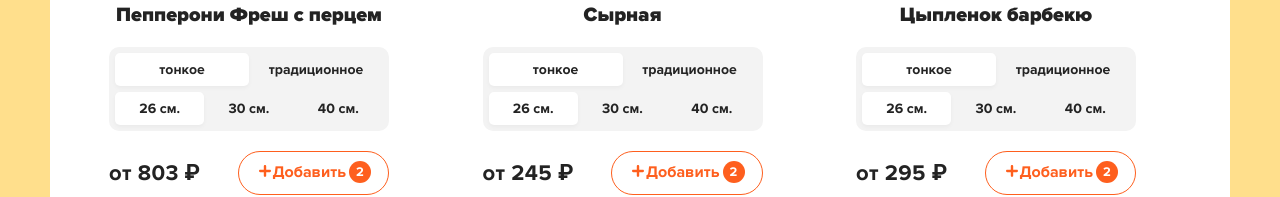
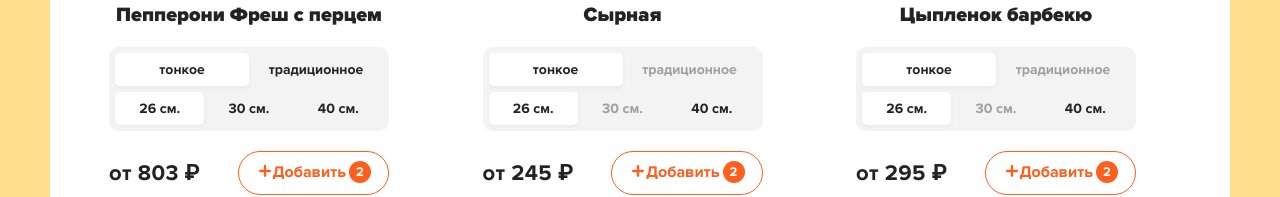
Before and after one commit to uyopon/react-pizza, a React (Create React App) app: page / in a window 1280 px wide. Shown: the part 565-762 px from the top of the page. Built offline with nearby package versions, Linux system fonts and the light colour scheme.

Commit message:
className={classNames

```diff
--- a/src/components/PizzaBlock.jsx
+++ b/src/components/PizzaBlock.jsx
@@ -7,12 +7,12 @@ function PizzaBlock({ imageUrl, name, price, sizes, types }) {
     const sizesNames = [26, 30, 40]
     const typesNames = [0, 1]
 
-    const [activeSize, setActiveSize] = React.useState(0) //create useState before return after function
-    function setsize(index) {
-        setActiveSize(index)
+    const [activeSize, setActiveSize] = React.useState(sizes[0]) //create useState before return after function
+    function setsize(size) {
+        setActiveSize(size)
     }
 
-    const [activeType, setActiveType] = React.useState(0) //create useState before return after function
+    const [activeType, setActiveType] = React.useState(types[0]) //create useState before return after function
     function settype(index) {
         setActiveType(index)
     }
@@ -31,7 +31,7 @@ function PizzaBlock({ imageUrl, name, price, sizes, types }) {
                         typesNames && typesNames.map((type, index) =>
                             <li
                                 key={index}
-                                className={activeType === index ? "active" : ''}
+                                className={classNames({'active':activeType===index,'disabled': !types.includes(index)})} //=)
                                 onClick={() => settype(index)}
                             >{type === 0 ? 'тонкое' : 'традиционное'}</li>)
                     }
@@ -42,8 +42,8 @@ function PizzaBlock({ imageUrl, name, price, sizes, types }) {
                         sizesNames && sizesNames.map((size, index) =>
                             <li
                                 key={index}
-                                className={activeSize === index ? "active" : ''}
-                                onClick={() => setsize(index)}
+                                className={classNames({'active':activeSize===size,'disabled': !sizes.includes(size)})} //=)
+                                onClick={() => setsize(size)}
                             >{size} см.</li>)
                     }
 
```
